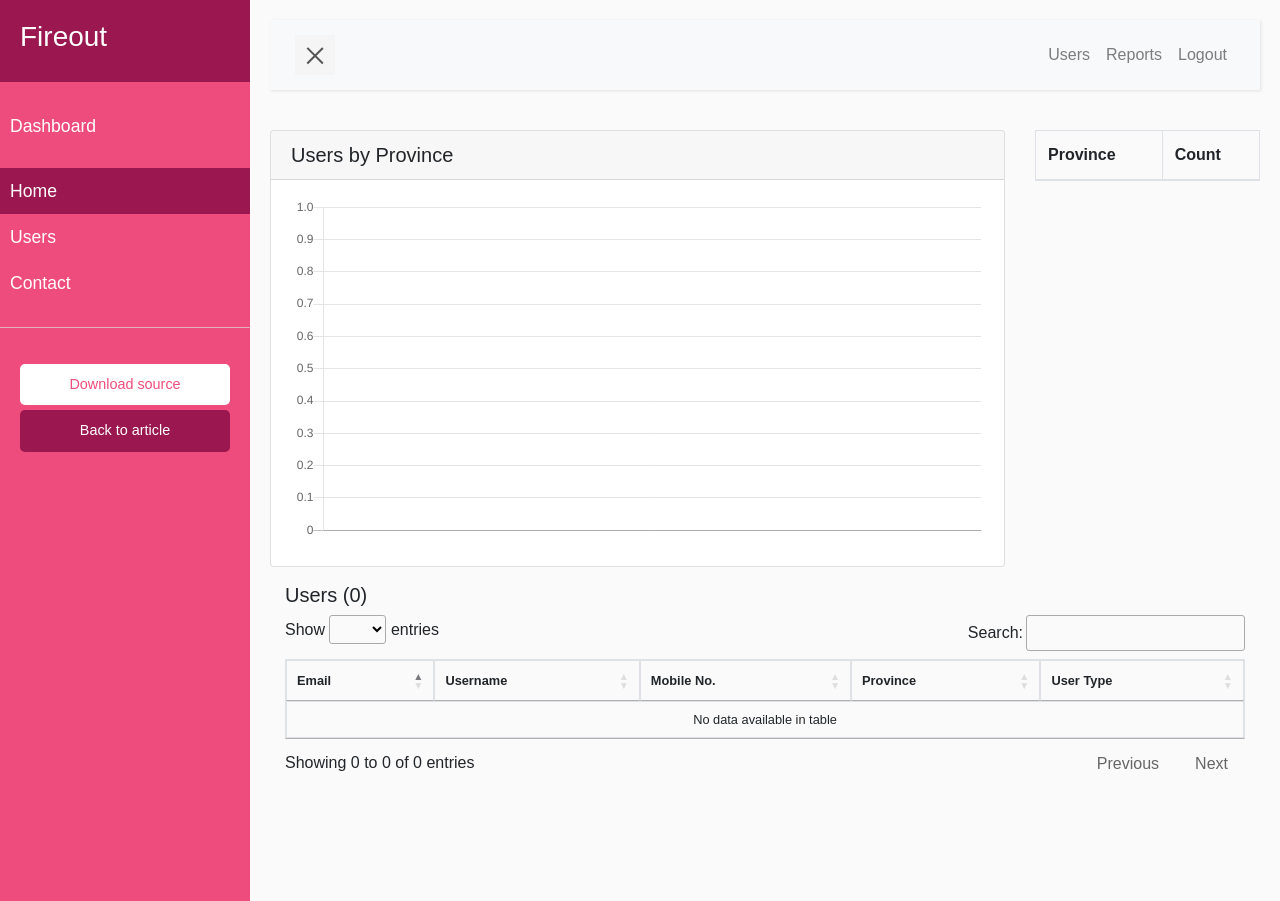
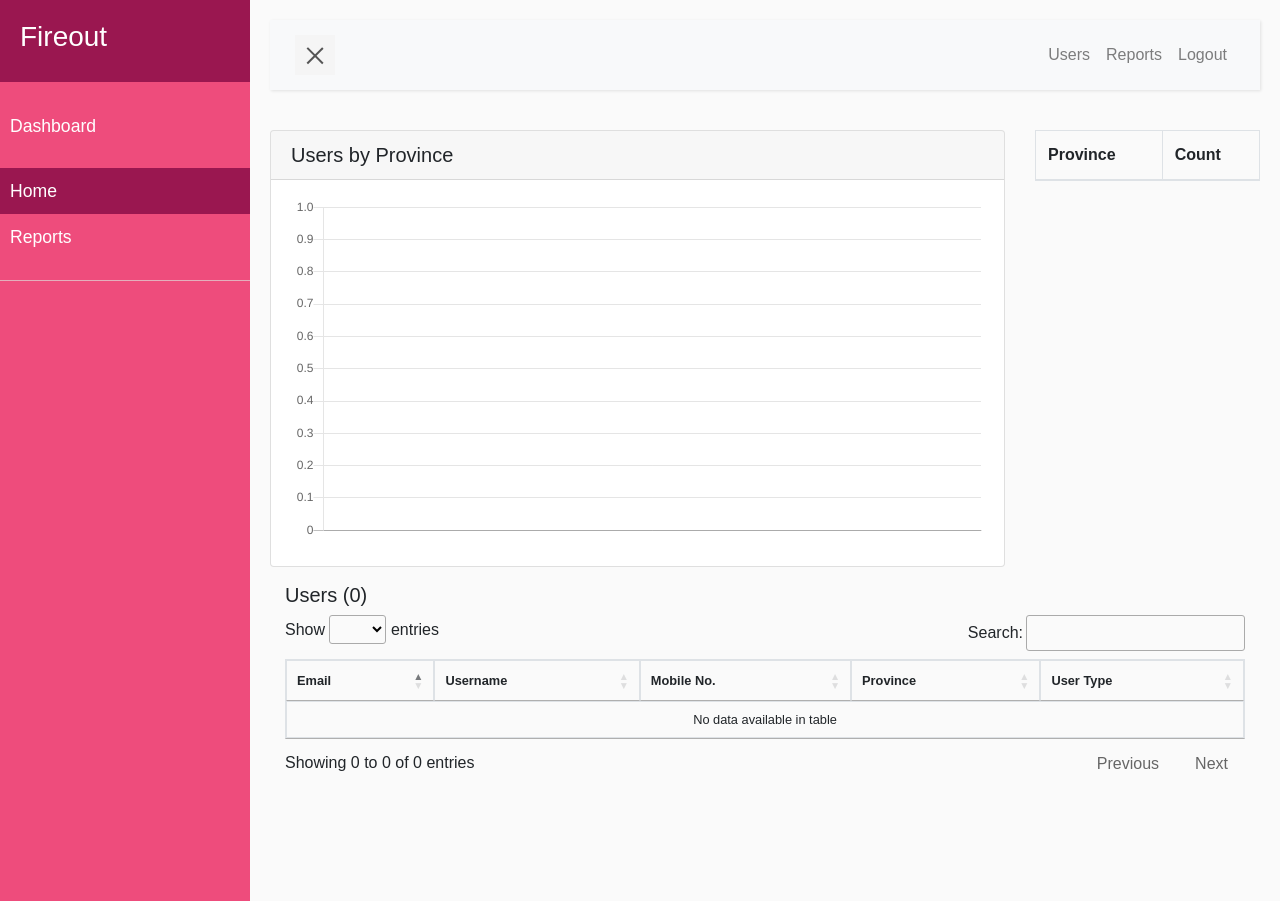
Before and after one commit to nujkram/fireout-dashboard, a Django app: page /dashboard/ in a window 1280 px wide. Run offline with Django 3.2, Linux system fonts and the light colour scheme; data that the repository does not hold is empty; parts of the project's set-up code (start-up, migrations or seed data) failed here and were passed over; some libraries are stand-ins or nearby versions.

Commit message:
Removed dead links

```diff
--- a/templates/components/sidebar.html
+++ b/templates/components/sidebar.html
@@ -9,20 +9,17 @@
     <li class="{% if location == 'home' %}active{% endif %}">
       <a href="{% url 'dashboard_home_view' %}">Home</a>
     </li>
-    <li class="{% if location == 'users' %}active{% endif %}">
-      <a href="#">Users</a>
-    </li>
-    <li>
-      <a href="#">Contact</a>
+    <li class="{% if location == 'report' %}active{% endif %}">
+      <a href="{% url 'dashboard_report_view' %}">Reports</a>
     </li>
   </ul>
 
-  <ul class="list-unstyled CTAs">
-    <li>
-      <a href="https://bootstrapious.com/tutorial/files/sidebar.zip" class="download">Download source</a>
-    </li>
-    <li>
-      <a href="https://bootstrapious.com/p/bootstrap-sidebar" class="article">Back to article</a>
-    </li>
-  </ul>
+{#  <ul class="list-unstyled CTAs">#}
+{#    <li>#}
+{#      <a href="https://bootstrapious.com/tutorial/files/sidebar.zip" class="download">Download source</a>#}
+{#    </li>#}
+{#    <li>#}
+{#      <a href="https://bootstrapious.com/p/bootstrap-sidebar" class="article">Back to article</a>#}
+{#    </li>#}
+{#  </ul>#}
 </nav>
```
